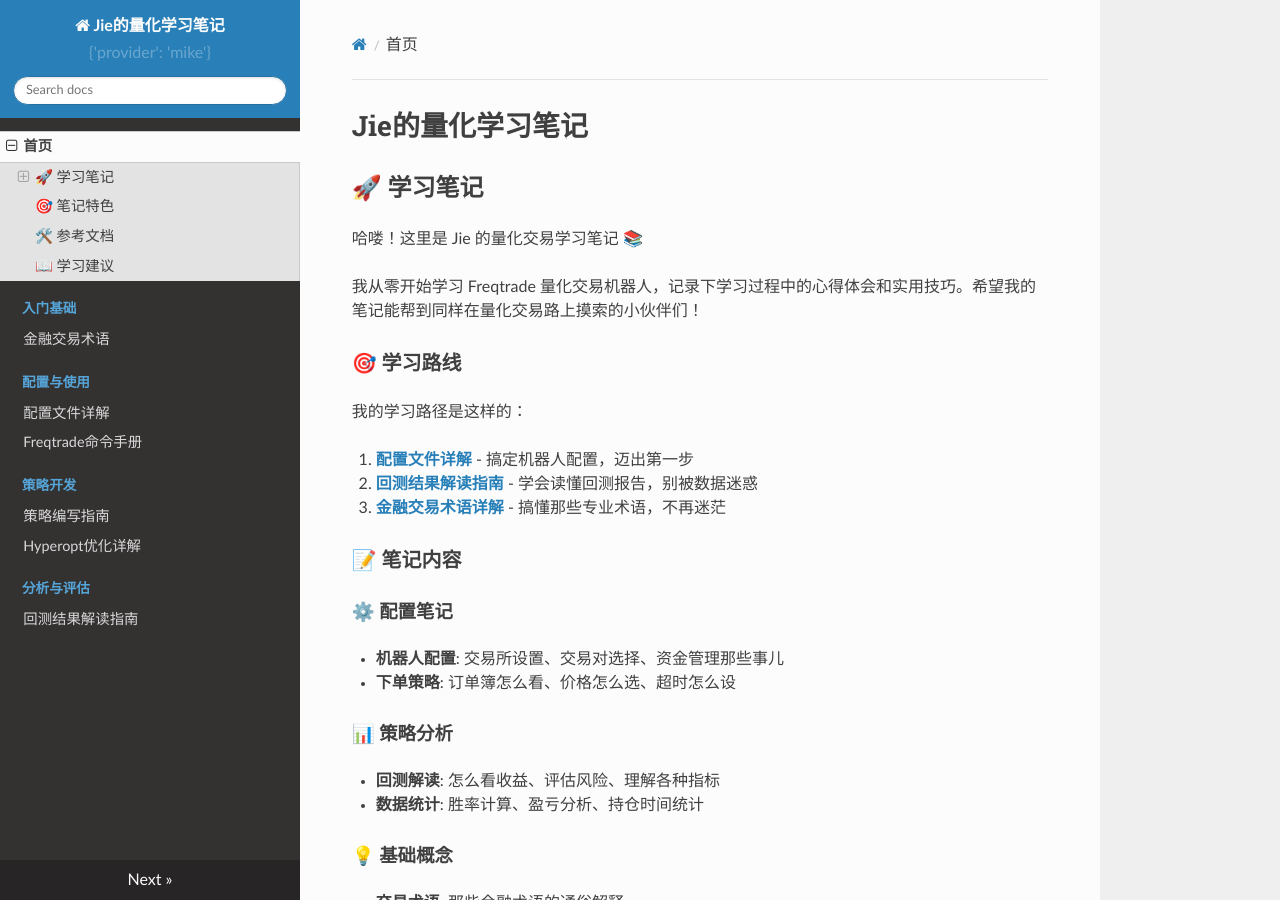
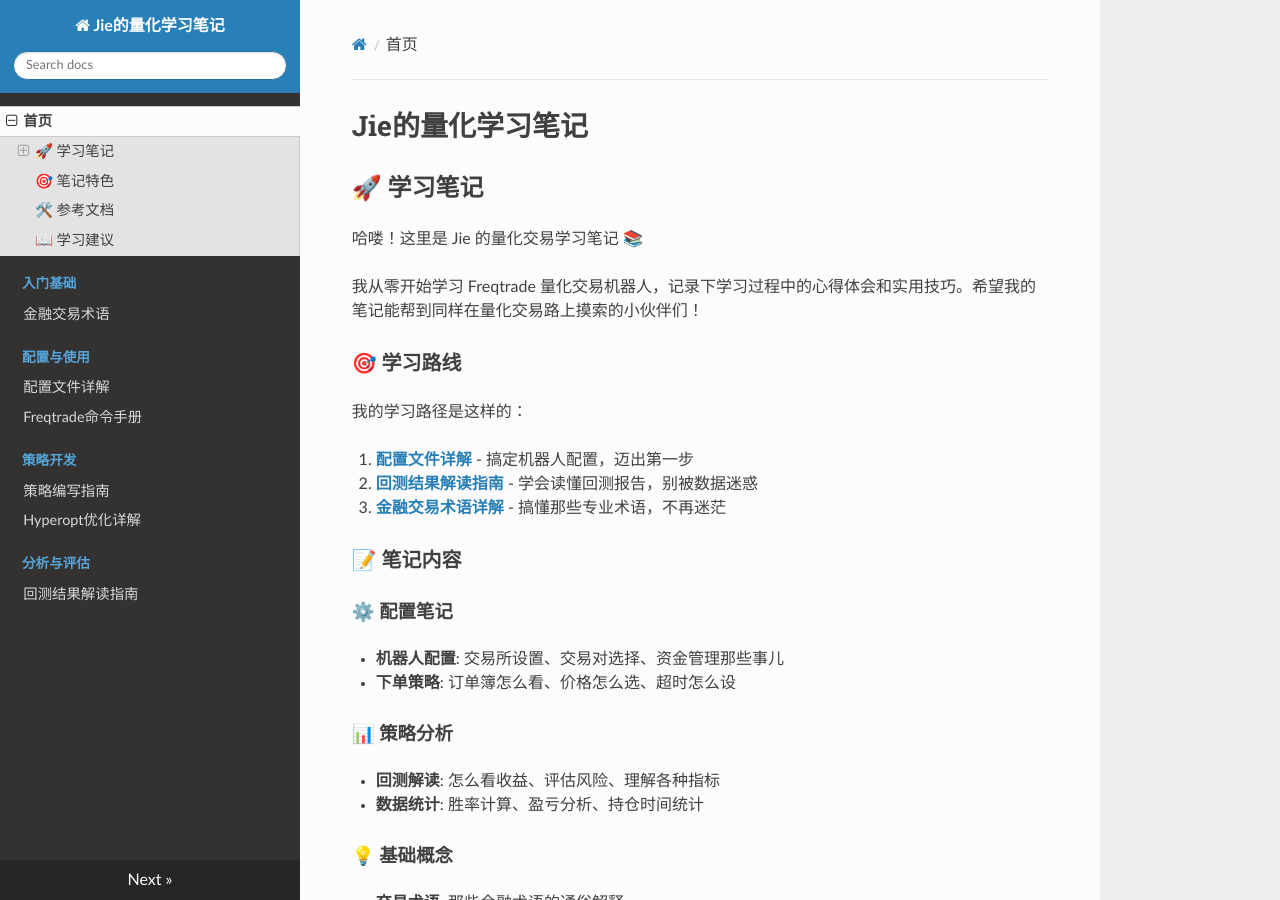
Before and after one commit to aawujie/freqtrade, an MkDocs documentation site: the page built from docs/index.md, in a window 1280 px wide and 900 px high. Built offline with MkDocs 1.6.1, drawn with Linux system fonts in a browser that asks for light colours; nearby versions of some CDN libraries.

Commit message:
feat(docs): remove git plugins and update emoji configuration
Removed git-revision-date-localized and git-committers plugins as they are no longer needed for the documentation. Updated emoji extension configuration to use material.extensions instead of materialx for better compatibility. Also removed pymdownx.arithmatex extension and version provider which were unused.

```diff
--- a/mkdocs.yml
+++ b/mkdocs.yml
@@ -40,12 +40,6 @@
 plugins:
   - search:
       lang: zh
-  - git-revision-date-localized:
-      enable_creation_date: true
-      type: timeago
-  - git-committers:
-      repository: freqtrade/freqtrade
-      branch: main
 
 # Markdown扩展
 markdown_extensions:
@@ -56,13 +50,12 @@
   - meta
   - toc:
       permalink: true
-  - pymdownx.arithmatex
   - pymdownx.betterem
   - pymdownx.caret
   - pymdownx.details
   - pymdownx.emoji:
-      emoji_index: !!python/name:materialx.emoji.twemoji
-      emoji_generator: !!python/name:materialx.emoji.to_svg
+      emoji_index: !!python/name:material.extensions.emoji.twemoji
+      emoji_generator: !!python/name:material.extensions.emoji.to_svg
   - pymdownx.highlight
   - pymdownx.inlinehilite
   - pymdownx.keys
@@ -79,14 +72,5 @@
   social:
     - icon: fontawesome/brands/github
       link: https://github.com/freqtrade/freqtrade
-  version:
-    provider: mike
 
 copyright: Copyright &copy; 2025 Jie的量化学习笔记
-
-# 额外CSS和JS（如果需要的话）
-# extra_css:
-#   - stylesheets/extra.css
-
-# extra_javascript:
-#   - javascripts/extra.js
```
